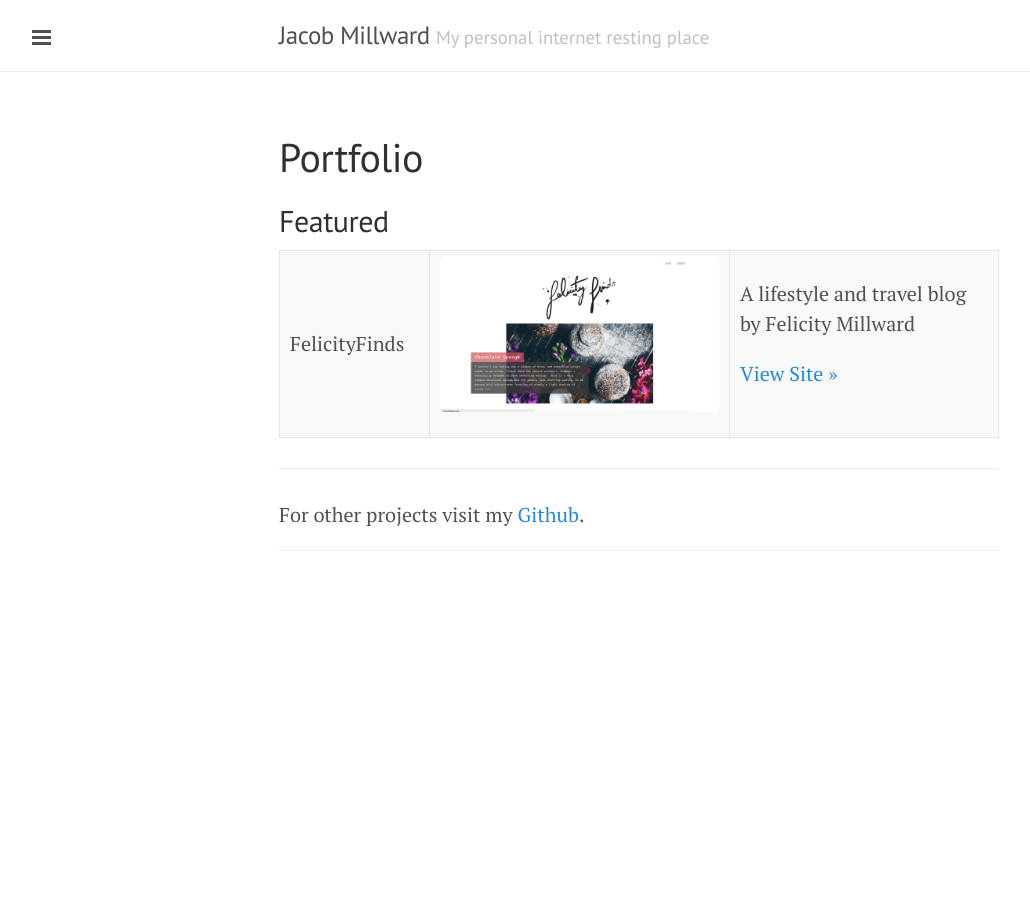
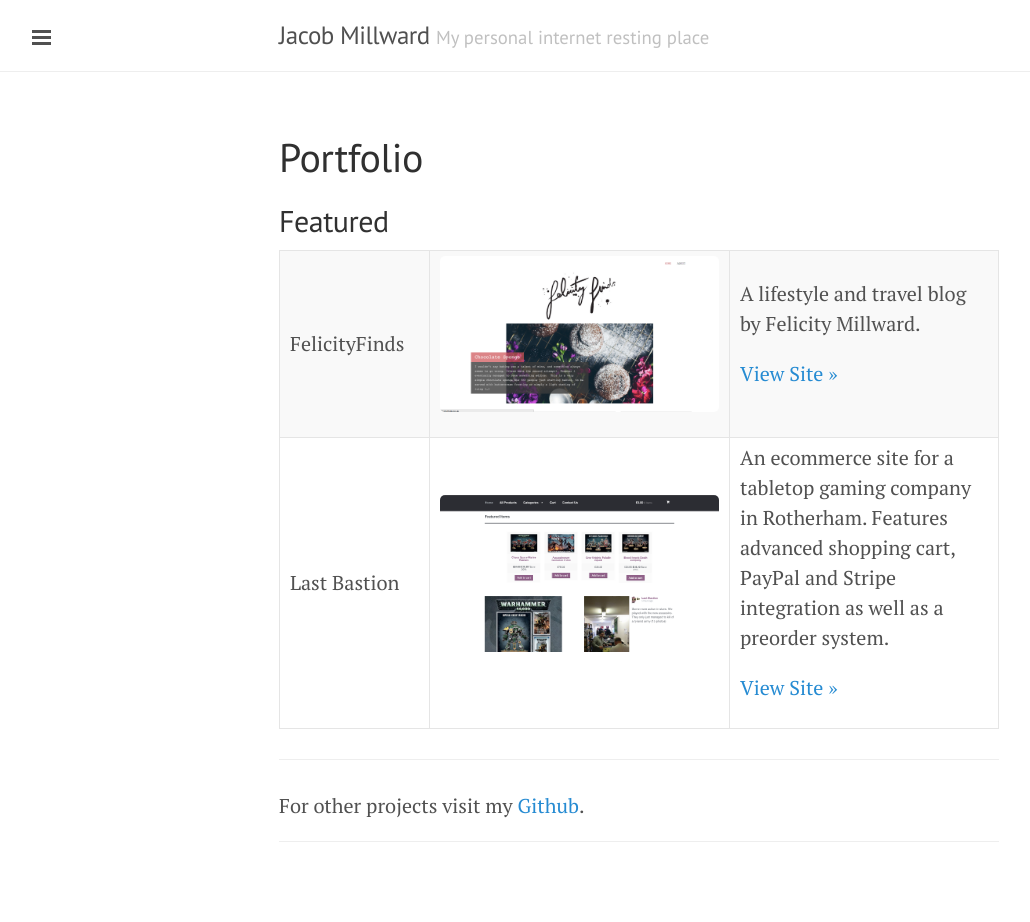
Before and after one commit to JacobMillward/blog, a Jekyll site: the page built from portfolio.md, in a window 1280 px wide. Shown: the whole page, without its empty margins (1-1031 px from the left). Built offline with Jekyll 4.4.1, drawn with Linux system fonts in a browser that asks for light colours; Markdown is read by kramdown in place of the engine named in the settings; before the commit the page ends 900 px from its top, so only the background shows below that.

Commit message:
Added LastBastion to portfolio

```diff
--- a/_data/projects.yml
+++ b/_data/projects.yml
@@ -5,6 +5,12 @@
 #	action_call: View Site
 - name: FelicityFinds
   image_url: img/portfolio/FFinds.png
-  description: A lifestyle and travel blog by Felicity Millward
+  description: A lifestyle and travel blog by Felicity Millward.
   url: "http://felicityfinds.co.uk/"
   action_call: View Site
+
+- name: Last Bastion
+  image_url: img/portfolio/LastBastion.png
+  description: "An ecommerce site for a tabletop gaming company in Rotherham. Features advanced shopping cart, PayPal and Stripe integration as well as a preorder system."
+  url: "http://last-bastion.co.uk/"
+  action_call: View Site
```
Also changed, not shown: img/portfolio/LastBastion.png (added).
